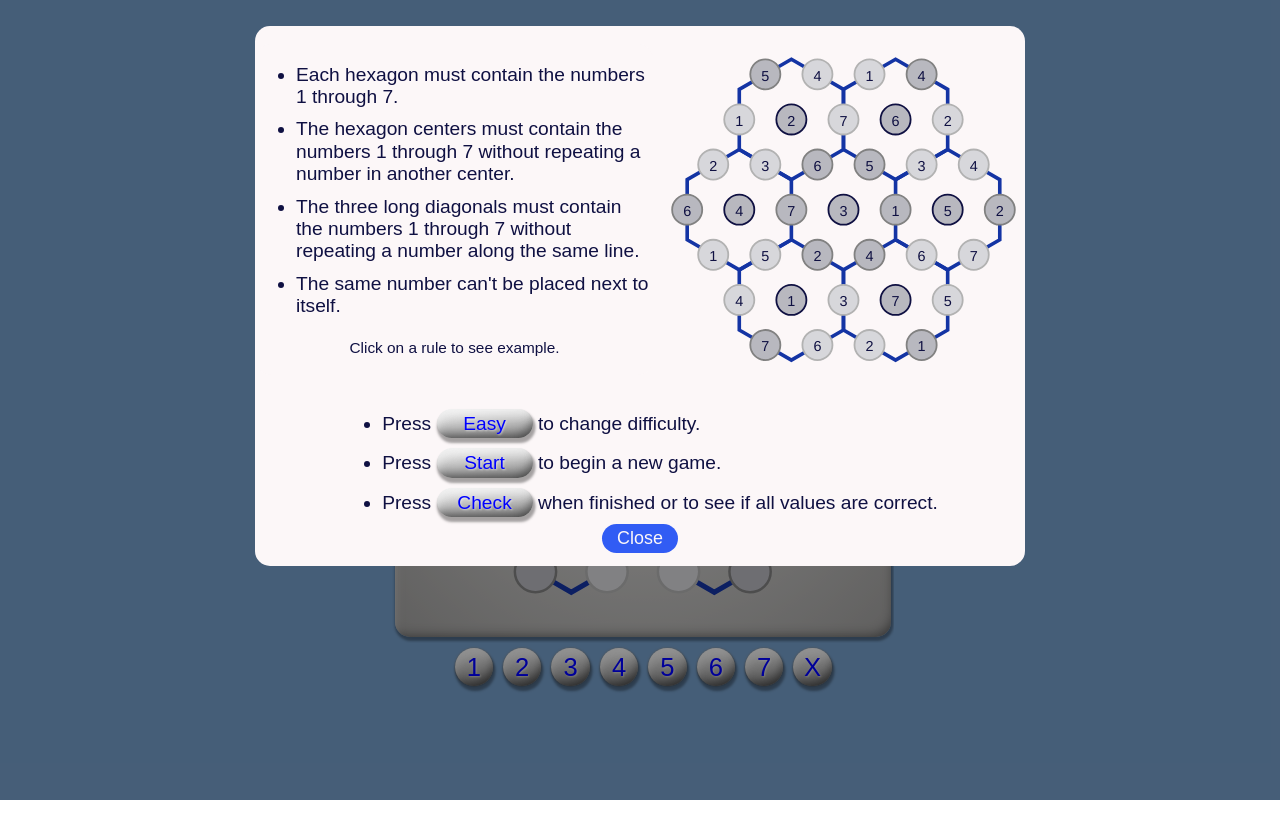
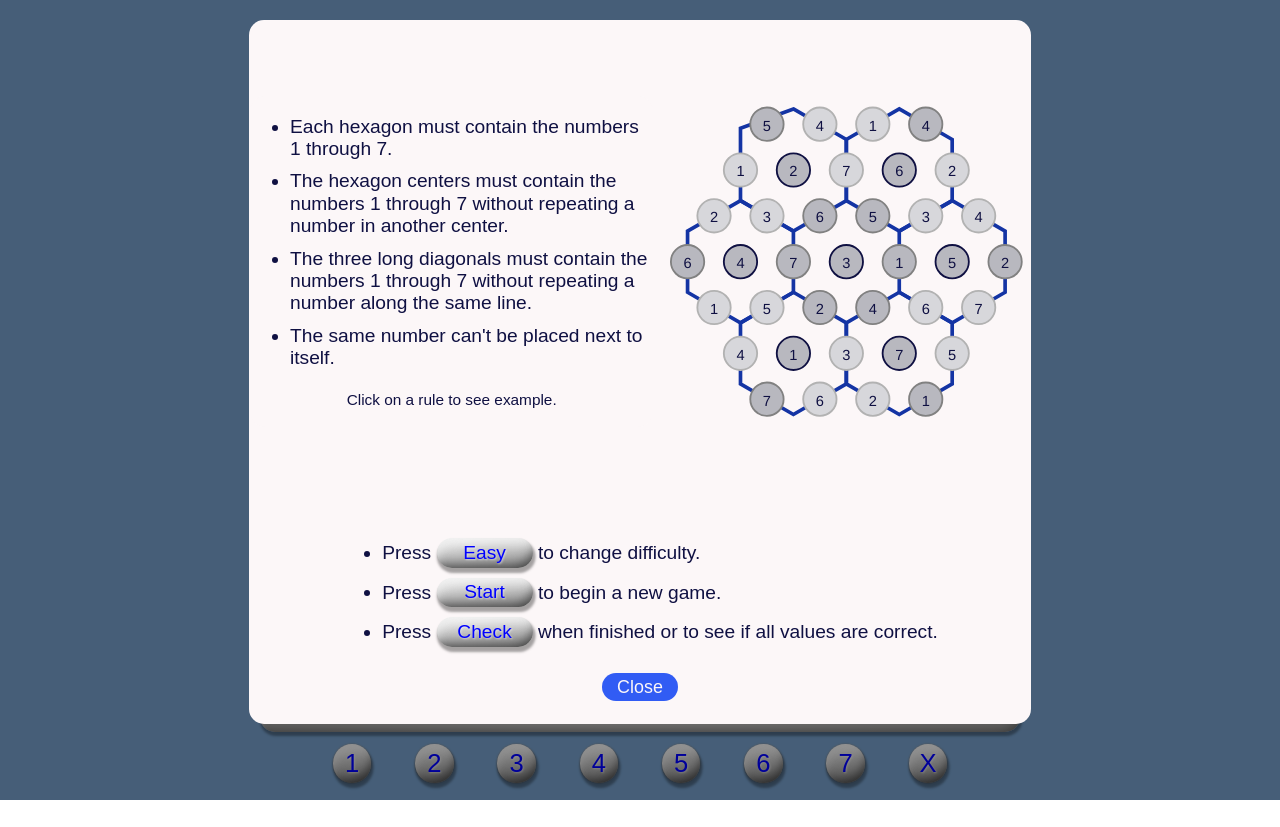
Before and after one commit to jderouin1969/game-app, a React (Vite) app: page / in a window 1280 px wide. Both pictures are taken after a click on the button "Directions". Before the commit the page ends 800 px from the top, so only its background shows below. Built offline with nearby package versions, Linux system fonts and the light colour scheme.

Commit message:
Updated Size and Position

```diff
--- a/src/App.css
+++ b/src/App.css
@@ -33,14 +33,19 @@
 body {
   margin: 0;
   padding: 0;
-  min-height: 100vh;
+  width: 100dvw;
+  height: 100dvh;
   display: flex;
+  overflow: hidden;
   place-items: center;
   background-color: var(--body, white);
   font-family: Arial, sans-serif;
   -webkit-tap-highlight-color: transparent;
   -webkit-font-smoothing: antialiased;
   -moz-osx-font-smoothing: grayscale;
+}
+html {
+  background-color: white;
 }
 code {
   font-family: source-code-pro, Menlo, Monaco, Consolas, 'Courier New',
@@ -51,11 +56,11 @@ code {
 .dialog-container {
   display: flex;
   justify-content: center;
-  min-height: 100dvh;
+  width: 100dvw;
+  height: 100dvh;
   position: fixed;
   top: 0;
   left: 0;
-  width: 100%;
   background-color: var(--dialogBlur);
   z-index: 5;
 }
@@ -84,6 +89,7 @@ code {
 .dialog-small {
   z-index: 5;
   position: fixed;
+  width: calc(var(--gameSize) * .6);
   background: var(--offWhite);
   border-radius: 15px;
   border: none;
@@ -92,9 +98,9 @@ code {
   text-wrap: wrap;
   text-align: center;
   line-height: 1;
-  margin-top: 8%;
+  margin-top: calc(var(--gameSize) * .1);
   padding: 10px 0px 0px 0px;
-  width: 28dvw;
+
 }
 
 /* Direction Dialog */
@@ -104,9 +110,9 @@ code {
   background: var(--offWhite);
   border-radius: 15px;
   border: none;
-  margin-top: 2%;
-  width: 60dvw;
-  height: 42dvw;
+  margin-top: calc(var(--gameSize) * .025);
+  width: var(--gameSize);
+  height: calc(var(--gameSize) * .9);
   padding: .1dvw .1dvw .1dvw;
   display: grid;
   color: var(--fontDark);
@@ -172,22 +178,17 @@ code {
 
 /* Game Display */
 .game-container {
+  position: relative;
   background-color: var(--body);
   display: grid;
-  width: 54dvw;
-  height: 46dvw;
-  grid-template-rows: 1.6fr 15fr 3fr;
-  grid-template-columns: 1fr 1fr 1fr;
-  justify-content: center;
-  grid-gap: 3px;
-  padding: 5px;
-}
-.grid-empty {
-  background-color: var(--body, white);
-  width: 9dvw;
+  place-items: center;
+  width: var(--gameSize);
+  height: var(--gameSize);
+  grid-template-columns: var(--gameSize);
+  grid-template-rows: calc(var(--gameSize) * .05) calc(var(--gameSize) * .075)
+    calc(var(--gameSize) * .8) calc(var(--gameSize) * .075);
 }
 .message-box {
-  display: grid;
   align-items: end;
   text-align: center;
   white-space: nowrap;
@@ -198,17 +199,20 @@ code {
 }
 .control-panel {
   display: flex;
-  flex-direction: column;
+  flex-direction: row;
   justify-content: center;
-  width: 9.5dvw;
-  height: 100%;
-  margin-top: 6px;
-  background-color: var(--body, white);
+  width: 95%;
+  height: 2.5dvw;
+  margin-bottom: .4dvw;
+  background-color: transparent;
+  gap: 15px;
 }
+
 .puzzle-box {
   background: radial-gradient(circle at center, var(--puzzleInner), var(--puzzleOutter));
   border-radius: 15px;
-  aspect-ratio: 1 / .9;
+  width: 97.5%;
+  height: 100%;
   text-align: center;
   box-shadow: .08dvw .22dvw .2dvw .1dvw var(--boxShadow),
     inset .4dvw .8dvw .8dvw -.7dvw rgba(240, 240, 240, 0.65),
@@ -216,6 +220,8 @@ code {
     inset -.5dvw -.8dvw .8dvw -.7dvw rgba(40, 40, 40, 0.55);
 }
 .puzzle-box-animation {
+  width: 100%;
+  height: 100%;
   background: radial-gradient(circle at center,
     var(--puzzleInner) 0%,
     var(--puzzleOutter) var(--stop),
@@ -226,59 +232,34 @@ code {
     var(--puzzleMiddle) calc(var(--stop) + (5 * var(--stopChange))),
     var(--puzzleOutter));
   border-radius: 15px;
-  aspect-ratio: 1 / .9;
   text-align: center;
   box-shadow: .08dvw .22dvw .2dvw .1dvw var(--boxShadow),
     inset .4dvw .8dvw .8dvw -.7dvw rgba(240, 240, 240, 0.65),
     inset .4dvw .8dvw 1.1dvw -.8dvw rgba(230, 230, 230, 0.55),
     inset -.5dvw -.8dvw .8dvw -.7dvw rgba(40, 40, 40, 0.55);
 }
+.svg-shadow {
+  filter: drop-shadow(2px 4px 2px rgba(0, 0, 0, 0.5));
+}
+
 .number-panel {
   display: flex;
   flex-direction: row;
+  width: 90%;
   align-items: center;
-  justify-content: center;
-  gap: 10px;
-  background-color: var(--body, white);
-  height: 90%;
-  align-self: center;
+  justify-content: space-evenly;
+  background-color: transparent;
+  height: 10dvw;
+  margin-top: .4dvw;
 }
 
 /* Controls */
-.display-container {
-  position: relative;
-  align-items: center;
-  font-size: 1.8dvw;
-  width: 8.5dvw;
-  height: 2.5dvw;
-  margin-bottom: 10px;
-}
-.display {
-  position: relative;
-  width: 100%;
-  height: 100%;
-  background:linear-gradient(176deg, var(--offWhite), var(--displayColor));
-  border-radius: 999px;
-  border: none;
-  color: var(--fontDark);
-  text-shadow: 1px 1px 2px rgba(255, 255, 255, 0.5);
-  text-align: center;
-  pointer-events: none;
-  display: flex;
-  align-items: center;
-  justify-content: center;
-  box-shadow: .08dvw .22dvw .2dvw .1dvw var(--boxShadow),
-    inset .4dvw .8dvw .8dvw -.7dvw rgba(240, 240, 240, 0.65),
-    inset .4dvw .8dvw 1.1dvw -.8dvw rgba(230, 230, 230, 0.55),
-    inset -.5dvw -.8dvw .8dvw -.7dvw rgba(40, 40, 40, 0.55);
-}
 .control-container {
   position: relative;
   align-items: center;
   font-size: 1.4dvw;
   width: 8.5dvw;
   height: 2.5dvw;
-  margin-bottom: 12px;
 }
 .control-base {
   z-index: 1;
--- a/src/App.jsx
+++ b/src/App.jsx
@@ -1,6 +1,6 @@
 import {data} from './data.jsx'
 import {handleDifficulty, handleNew, handlePause, handleCheck, handleHint,
-  handleDirections, startNewGame} from './utils/controlHandles.jsx'
+  handleDirections, startNewGame} from './utils/controlHandles.jsx';
 import {usePuzzle, useGame} from './components/hooks.jsx';
 import {NewDialog, DifficultyDialog, DirectionsDialog, FinishedDialog} from './components/modals.jsx';
 import MessageBox from './components/MessageBox.jsx';
@@ -16,6 +16,16 @@ function HexaduGame(){
   const puzzle = usePuzzle();
   const newValues = Array(37).fill('');
   const finalValues = Array(37).fill('');
+
+  (function() {
+    const gameSize = Math.min(window.innerWidth, window.innerHeight) * .975;
+    document.documentElement.style.setProperty('--gameSize', `${gameSize}px`);
+  })();
+  function setDynamicSize() {
+    const gameSize = Math.min(window.innerWidth, window.innerHeight) * .975;
+    document.documentElement.style.setProperty('--gameSize', `${gameSize}px`);
+  }
+  window.addEventListener('resize', setDynamicSize);
 
   if (localStorage.getItem('easyCount') == null){
     localStorage.setItem('easyCount', '0');
@@ -171,7 +181,6 @@ function HexaduGame(){
   /** Game Clicks **/
   return (
     <>
-      <div className="game-container">
       <NewDialog
         isOpen={game.newIsOpen} onYes={handleNewYes} onNo={handleNewNo}
       />
@@ -192,11 +201,10 @@ function HexaduGame(){
         onReset={handleFinishedReset}
         onClose={handleFinishedClose}
       />
-        <div className="grid-empty"></div>
+      <div className="game-container">
         <div className="message-box">
           <MessageBox newMessage={game.message}/>
         </div>
-        <div className="grid-empty"></div>
         <div className="control-panel">
           <ControlPanel
             game={game}
@@ -212,8 +220,6 @@ function HexaduGame(){
             onCircleClick={handleCircleClick}
           />
         </div>
-        <div className="grid-empty"></div>
-        <div className="grid-empty"></div>
         <div className="number-panel">
           <NumberPanel
             game={game}
@@ -221,7 +227,6 @@ function HexaduGame(){
             onNumberClick={handleNumberClick}
           />
         </div>
-        <div className="grid-empty"></div>
       </div>
     </>
   );
--- a/src/components/ControlPanel.jsx
+++ b/src/components/ControlPanel.jsx
@@ -1,20 +1,5 @@
-import {formatTime} from '../utils/formatTime.jsx'
 import {setColors} from '../utils/setColors.jsx'
 import {useState} from 'react';
-
-///* Time Display *///
-function TimeDisplay (props){
-  const {game} = props;
-  return (
-    <>
-      <div className='display-container'>
-        <button className='display'>
-          {formatTime(game.time)}
-        </button>
-      </div>
-    </>
-  );
-};
 
 ///* Labels *///
 const DifficultyLabel = ({level}) => {
@@ -76,7 +61,6 @@ function ControlPanel (props){
   };
   return (
     <>
-      <TimeDisplay game={game}/>
       <ControlButton id={'difficulty'} game={game} data={data} disable={false}
         onControlClick={handleControlClick}
         buttonLabel={<DifficultyLabel level={game.level} />} />
--- a/src/components/PuzzleBox.jsx
+++ b/src/components/PuzzleBox.jsx
@@ -1,4 +1,5 @@
 import {setColors} from '../utils/setColors.jsx'
+import {formatTime} from '../utils/formatTime.jsx'
 
 function CircleText (props) {
   const {id, puzzle, game, data, onCircleClick} = props;
@@ -61,7 +62,14 @@ const PuzzleBox = (props) => {
     onCircleClick(pos);
   };
   return (
-    <svg viewBox="0 0 600 600" style={{width: '100%', height: 'auto' }}>
+    <svg viewBox="0 0 600 600" style={{width: '100%', height: '100%' }}>
+      <g id='time-display'>
+        <rect className='svg-shadow' x='-50' y='20'
+          width='105' height='45' fill={`${data.color.offWhite}`}  rx="15" ry="15"
+        />
+        <text x='14' y='45' font-family="Arial" font-size="32" fill={`${data.color.fontDark}`}
+          text-anchor="middle" dominant-baseline="middle">{formatTime(game.time)}</text>
+      </g>
       {data.hexagon.map((num) => (
         <polygon
           key={`h${num.id}`}
--- a/src/components/modals.jsx
+++ b/src/components/modals.jsx
@@ -254,12 +254,12 @@ function CircleText (props) {
   }
   return (
     <>
-      <circle key={`c${id}`} cx={data.position.centerX + (cx * data.position.stepX)}
-        cy={data.position.centerY + (cy * data.position.stepY)} r={data.position.circleRadius}
+      <circle key={`c${id}`} cx={data.position.centerX + (cx * data.position.smallStepX)}
+        cy={data.position.centerY + (cy * data.position.smallStepY)} r={data.position.circleRadius}
         fill={fillColor} stroke={strokeColor} strokeWidth="3"
         />
-      <text key={`t${id}`} x={data.position.centerX + (cx * data.position.stepX)}
-        y={data.position.centerY + (cy * data.position.stepY) + 4} textAnchor="middle"
+      <text key={`t${id}`} x={data.position.centerX + (cx * data.position.smallStepX)}
+        y={data.position.centerY + (cy * data.position.smallStepY) + 4} textAnchor="middle"
         alignmentBaseline="middle" style={{ pointerEvents: 'none' }} fill={fontColor}
         fontFamily="Helvetica" fontSize="1.5em" fontWeight="500">
         {values[id]}
@@ -274,7 +274,7 @@ const DirectionsPuzzleBox = (props) => {
   setColors(game, data);
   return (
     <svg viewBox="0 0 600 600" style={{width: '100%', height: '100%' }}>
-      {data.hexagon.map((num) => (
+      {data.hexagonSmall.map((num) => (
         <polygon
           key={`h${num.id}`}
           points={`${num.x1} ${num.y1}, ${num.x2} ${num.y2},
--- a/src/data.jsx
+++ b/src/data.jsx
@@ -1,5 +1,6 @@
 const center = 300;
-const hexR = center / 6;
+const hexR = center / 5.5;
+const smallR = 50;
 
 export const data = {
   blocked: {
@@ -40,7 +41,7 @@ export const data = {
     34: [21,26,27,30,33,35,36],
     35: [0,2,5,19,21,27,30,33,34,36],
     36: [21,27,30,31,33,34,35]},
-  color: {
+    color: {
     body: '#708090', puzzleBox1:'#fcf7f8', puzzleBox2:'#5197d9',
     puzzleBox3:'#a3c8eb', hex:'#1434a4',
     modalBackground:'#ffffff', timeDisplay:'#fcf7f8', displayBorder:'#374458',
@@ -51,20 +52,82 @@ export const data = {
     cursor:'#657895', offWhite: '#fcf7f8', fontLight:'#717180',
     fontDark:'#0f1042',  hint:'#d99351'},
   position: {centerX: center, centerY: center, hexRadius: hexR, circleRadius: hexR/2,
-    stepX: hexR * Math.sqrt(3)/2, stepY: hexR * 1.5},
+    stepX: hexR * Math.sqrt(3)/2, stepY: hexR * 1.5,
+    smallStepX: smallR * Math.sqrt(3)/2, smallStepY: smallR * 1.5},
   hexagon: [
-    {id: 0, x1: 213.4, y1: 50, x2: 300, y2: 100, x3: 300, y3: 200,
-      x4: 213.4, y4: 250, x5: 126.8, y5: 200, x6: 126.8, y6: 100},
-    {id: 1, x1: 386.6, y1: 50, x2: 473.2, y2: 100, x3: 473.2, y3: 200,
-      x4: 386.6, y4: 250, x5: 300, y5: 200, x6: 300, y6: 100},
-    {id: 2, x1: 126.8, y1: 200, x2: 213.4, y2: 250, x3: 213.4, y3: 350,
-      x4: 126.8, y4: 400, x5: 40.2, y5: 350, x6: 40.2, y6: 250},
-    {id: 3, x1: 473.2, y1: 200, x2: 559.8, y2: 250, x3: 559.8, y3: 350,
-      x4: 473.2, y4: 400, x5: 386.6, y5: 350, x6: 386.6, y6: 250},
-    {id: 4, x1: 213.4, y1: 350, x2: 300, y2: 400, x3: 300, y3: 500,
-      x4: 213.4, y4: 550, x5: 126.8, y5: 500, x6: 126.8, y6: 400},
-    {id: 5, x1: 386.6, y1: 350, x2: 473.2, y2: 400, x3: 473.2, y3: 500,
-      x4: 386.6, y4: 550, x5: 300, y5: 500, x6: 300, y6: 400}],
+    {id: 0, x1: center - (Math.sqrt(3) * hexR), y1: center - (5 * hexR),
+      x2: center, y2: center - (4 * hexR),
+      x3: center, y3: center - (2 * hexR),
+      x4: center - (Math.sqrt(3) * hexR), y4: center - hexR,
+      x5: center - (Math.sqrt(3) * 2 * hexR), y5: center - (2 * hexR),
+      x6: center - (Math.sqrt(3) * 2 * hexR), y6: center - (4 * hexR)},
+    {id: 1, x1: center + (Math.sqrt(3) * hexR), y1: center - (5 * hexR),
+      x2: center + (Math.sqrt(3) * 2 * hexR), y2: center - (4 * hexR),
+      x3: center + (Math.sqrt(3) * 2 * hexR), y3: center - (2 * hexR),
+      x4: center + (Math.sqrt(3) * hexR), y4: center - hexR,
+      x5: center, y5: center - (2 * hexR),
+      x6: center, y6: center - (4 * hexR)},
+    {id: 2, x1: center - (Math.sqrt(3) * 2 * hexR), y1: center - (2 * hexR),
+      x2: center - (Math.sqrt(3) * hexR), y2: center - hexR,
+      x3: center - (Math.sqrt(3) * hexR), y3: center + hexR,
+      x4: center - (Math.sqrt(3) * 2 * hexR), y4: center + (2 * hexR),
+      x5: center - (Math.sqrt(3) * 3 * hexR), y5: center + hexR,
+      x6: center - (Math.sqrt(3) * 3 * hexR), y6: center - hexR},
+    {id: 3, x1: center + (Math.sqrt(3) * 2 * hexR), y1: center - (2 * hexR),
+      x2: center + (Math.sqrt(3) * 3 * hexR), y2: center - hexR,
+      x3: center + (Math.sqrt(3) * 3 * hexR), y3: center + hexR,
+      x4: center + (Math.sqrt(3) * 2 * hexR) , y4: center + (2 * hexR),
+      x5: center + (Math.sqrt(3) * hexR), y5: center + hexR,
+      x6: center + (Math.sqrt(3) * hexR), y6: center - hexR},
+    {id: 4, x1: center - (Math.sqrt(3) * hexR), y1: center + hexR,
+      x2: center, y2: center + (2 * hexR),
+      x3: center, y3: center + (4 * hexR),
+      x4: center - (Math.sqrt(3) * hexR), y4: center + (5 * hexR),
+      x5: center - (Math.sqrt(3) * 2 * hexR), y5: center + (4 * hexR),
+      x6: center - (Math.sqrt(3) * 2 * hexR), y6: center + (2 * hexR)},
+    {id: 5, x1: center + (Math.sqrt(3) * hexR), y1: center + hexR,
+      x2: center + (Math.sqrt(3) * 2 * hexR), y2: center + (2 * hexR) ,
+      x3: center + (Math.sqrt(3) * 2 * hexR), y3: center + (4 * hexR),
+      x4: center + (Math.sqrt(3) * hexR), y4: center + (5 * hexR),
+      x5: center, y5: center + (4 * hexR),
+      x6: center, y6: center + (2 * hexR)}],
+    hexagonSmall: [
+    {id: 0, x1: center - (Math.sqrt(3) * smallR), y1: center - (5 * smallR),
+      x2: center, y2: center - (4 * smallR),
+      x3: center, y3: center - (2 * smallR),
+      x4: center - (Math.sqrt(3) * smallR), y4: center - smallR,
+      x5: center - (Math.sqrt(3) * 2 * smallR), y5: center - (2 * smallR),
+      x6: center - (Math.sqrt(3) * 2 * smallR), y6: center - (4 * hexR)},
+    {id: 1, x1: center + (Math.sqrt(3) * smallR), y1: center - (5 * smallR),
+      x2: center + (Math.sqrt(3) * 2 * smallR), y2: center - (4 * smallR),
+      x3: center + (Math.sqrt(3) * 2 * smallR), y3: center - (2 * smallR),
+      x4: center + (Math.sqrt(3) * smallR), y4: center - smallR,
+      x5: center, y5: center - (2 * smallR),
+      x6: center, y6: center - (4 * smallR)},
+    {id: 2, x1: center - (Math.sqrt(3) * 2 * smallR), y1: center - (2 * smallR),
+      x2: center - (Math.sqrt(3) * smallR), y2: center - smallR,
+      x3: center - (Math.sqrt(3) * smallR), y3: center + smallR,
+      x4: center - (Math.sqrt(3) * 2 * smallR), y4: center + (2 * smallR),
+      x5: center - (Math.sqrt(3) * 3 * smallR), y5: center + smallR,
+      x6: center - (Math.sqrt(3) * 3 * smallR), y6: center - smallR},
+    {id: 3, x1: center + (Math.sqrt(3) * 2 * smallR), y1: center - (2 * smallR),
+      x2: center + (Math.sqrt(3) * 3 * smallR), y2: center - smallR,
+      x3: center + (Math.sqrt(3) * 3 * smallR), y3: center + smallR,
+      x4: center + (Math.sqrt(3) * 2 * smallR) , y4: center + (2 * smallR),
+      x5: center + (Math.sqrt(3) * smallR), y5: center + smallR,
+      x6: center + (Math.sqrt(3) * smallR), y6: center - smallR},
+    {id: 4, x1: center - (Math.sqrt(3) * smallR), y1: center + smallR,
+      x2: center, y2: center + (2 * smallR),
+      x3: center, y3: center + (4 * smallR),
+      x4: center - (Math.sqrt(3) * smallR), y4: center + (5 * smallR),
+      x5: center - (Math.sqrt(3) * 2 * smallR), y5: center + (4 * smallR),
+      x6: center - (Math.sqrt(3) * 2 * smallR), y6: center + (2 * smallR)},
+    {id: 5, x1: center + (Math.sqrt(3) * smallR), y1: center + smallR,
+      x2: center + (Math.sqrt(3) * 2 * smallR), y2: center + (2 * smallR) ,
+      x3: center + (Math.sqrt(3) * 2 * smallR), y3: center + (4 * smallR),
+      x4: center + (Math.sqrt(3) * smallR), y4: center + (5 * smallR),
+      x5: center, y5: center + (4 * smallR),
+      x6: center, y6: center + (2 * smallR)}],
   circle: [
     {id: 0, cx: -2, cy: -2, type: 'axis', center: true},
     {id: 1, cx: -4, cy: -2, type: 'other', center: false},
```
Also changed, not shown: 5 other files (tests, documents, lock files or other folders). Lines whose indentation alone changed are shown as unchanged.
